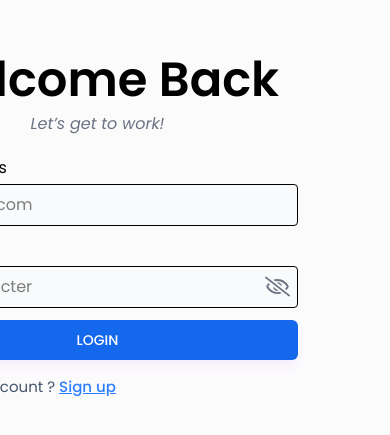
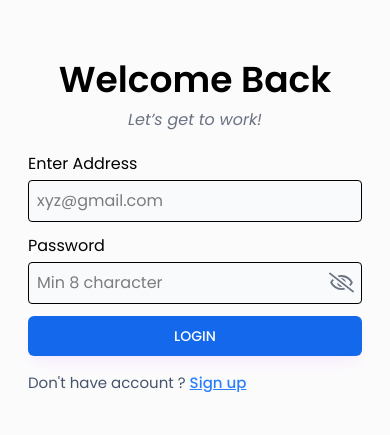
Before and after one commit to GOBINDA-GAGAN/Task-Manager-App-MERN, a React (Vite) app in the folder Frontend/: page /login in a window 390 px wide. Shown: the part 195-630 px from the top of the page. Built offline with nearby package versions, Linux system fonts and the light colour scheme.

Commit message:
login page responsive

```diff
--- a/Frontend/src/components/Inputs/Input.jsx
+++ b/Frontend/src/components/Inputs/Input.jsx
@@ -17,7 +17,7 @@ const Input = ({ type, placeholder, value, onChange, lable }) => {
             type === "password" ? (showPassword ? "password" : "text") : "text"
           }
           placeholder={placeholder}
-          className="p-2 border-black border rounded-sm w-[400px] outline-none bg-gray-50"
+          className="p-2 border-black border rounded-sm w-full outline-none bg-gray-50"
           value={value}
           onChange={(e) => onChange(e)}
         />
--- a/Frontend/src/components/Layouts/AuthLayout.jsx
+++ b/Frontend/src/components/Layouts/AuthLayout.jsx
@@ -4,7 +4,7 @@ import UI_Image from "../../assets/images/LoginPageImage.jpg";
 const AuthLayout = ({ children }) => {
   return (
     <div className="bg-[#FFFFFF ] flex justify-center items-center">
-      <div className="grid grid-cols-2 rounded-3xl min-h-screen justify-between items-center">
+      <div className="grid lg:grid-cols-2 rounded-3xl min-h-screen justify-between items-center">
         <div className="w-full">{children}</div>
 
         <img
--- a/Frontend/src/pages/Auth/Login.jsx
+++ b/Frontend/src/pages/Auth/Login.jsx
@@ -34,7 +34,7 @@ const Login = () => {
     <AuthLayout>
       <div className="flex justify-center items-center p-4 h-screen">
         <div className="flex flex-col justify-center items-center">
-          <h1 className="text-[#000000] text-5xl font-semibold">
+          <h1 className="text-[#000000] text-4xl md:text-4xl lg:text-5xl font-semibold">
             Welcome Back
           </h1>
           <p className="text-center text-gray-500 italic mt-2">
```
